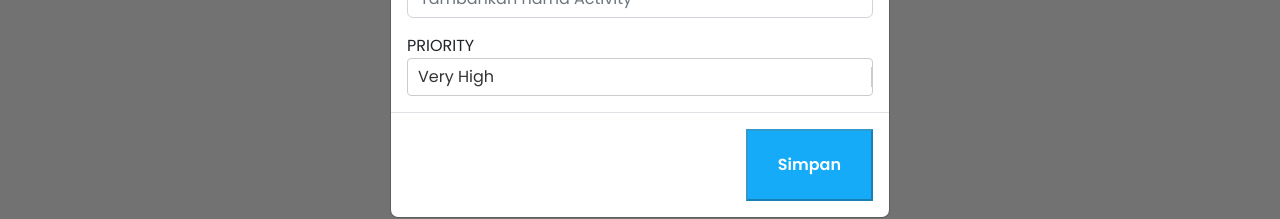
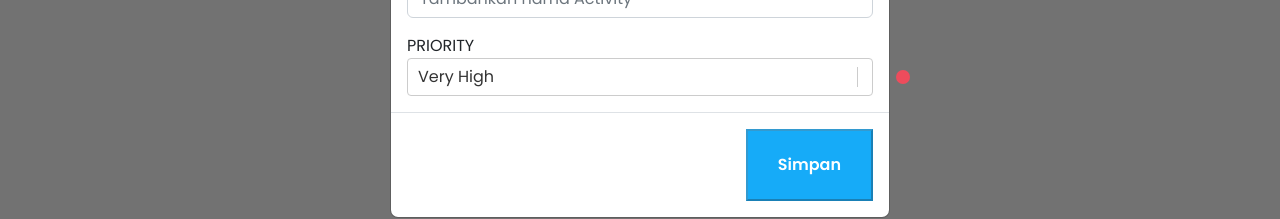
Before and after one commit to salwanurra/todo-list, a React (Create React App) app: page /detail/1 in a window 1280 px wide. Both pictures are taken after a click on the button "Tambah". Shown: the part 356-575 px from the top of the page. Built offline with nearby package versions, Linux system fonts and the light colour scheme; no server answers.

Commit message:
add indicator

```diff
--- a/src/pages/Detail.js
+++ b/src/pages/Detail.js
@@ -229,7 +229,7 @@ export default function Detail() {
         />
     )
     const DropdownIndicator = () => {
-        return <div data-cy="modal-add-priority-dropdown" className="icon-dropdown mr-2"></div>;
+        return <div data-cy="modal-add-priority-dropdown" className={`indicator ${priority}`}></div>;
     };
     return (
         <div>
```
